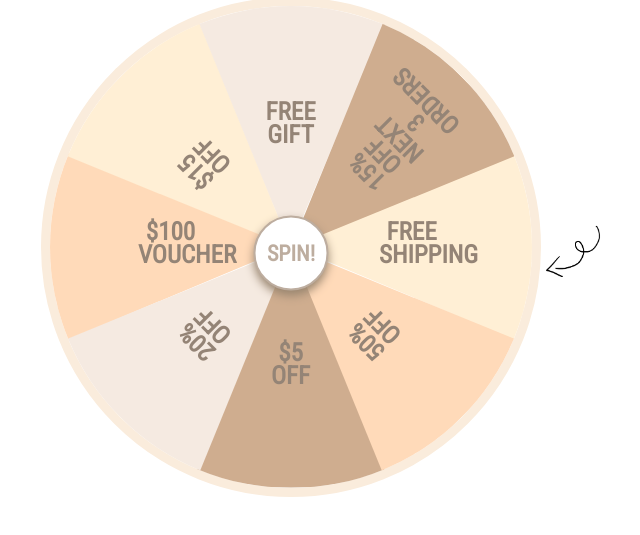
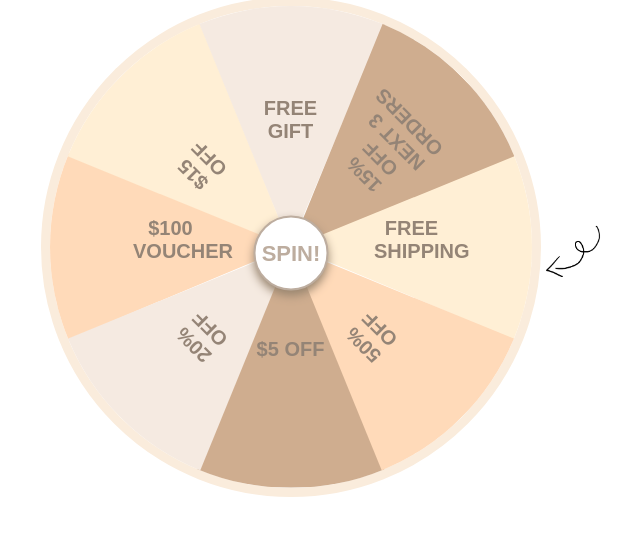
Before and after one commit to alessiadm/javascript-project, a plain HTML site: page index.html in a window 1280 px wide. Shown: the part 187-722 px from the top of the page, without its empty margins (349-989 px from the left). Drawn offline with Linux system fonts and the light colour scheme.

Commit message:
Update style.css

```diff
--- a/style.css
+++ b/style.css
@@ -101,21 +101,21 @@ transform: rotate(-135deg);
 }
 
 span b{
-    font-family: 'Roboto Condensed',sans-serif;
-width: 65px;
+    font-family: 'Didot',sans-serif;
+width: 75px;
 height: 65px;
 line-height: 23px;
 color: #948476;
-font-size: 25px;
+font-size: 20px;
 text-align: center;
 position: absolute;
 top: 50%;
 left: 50%;
-transform: translate(-50%, -40%);
+transform: translate(-50%, -45%);
 }
 
 .spin{
-    font-family: 'Roboto Condensed', sans-serif;
+    font-family: 'Didot', sans-serif;
     position: absolute;
     top: 55%;
     left: 50%;
```
